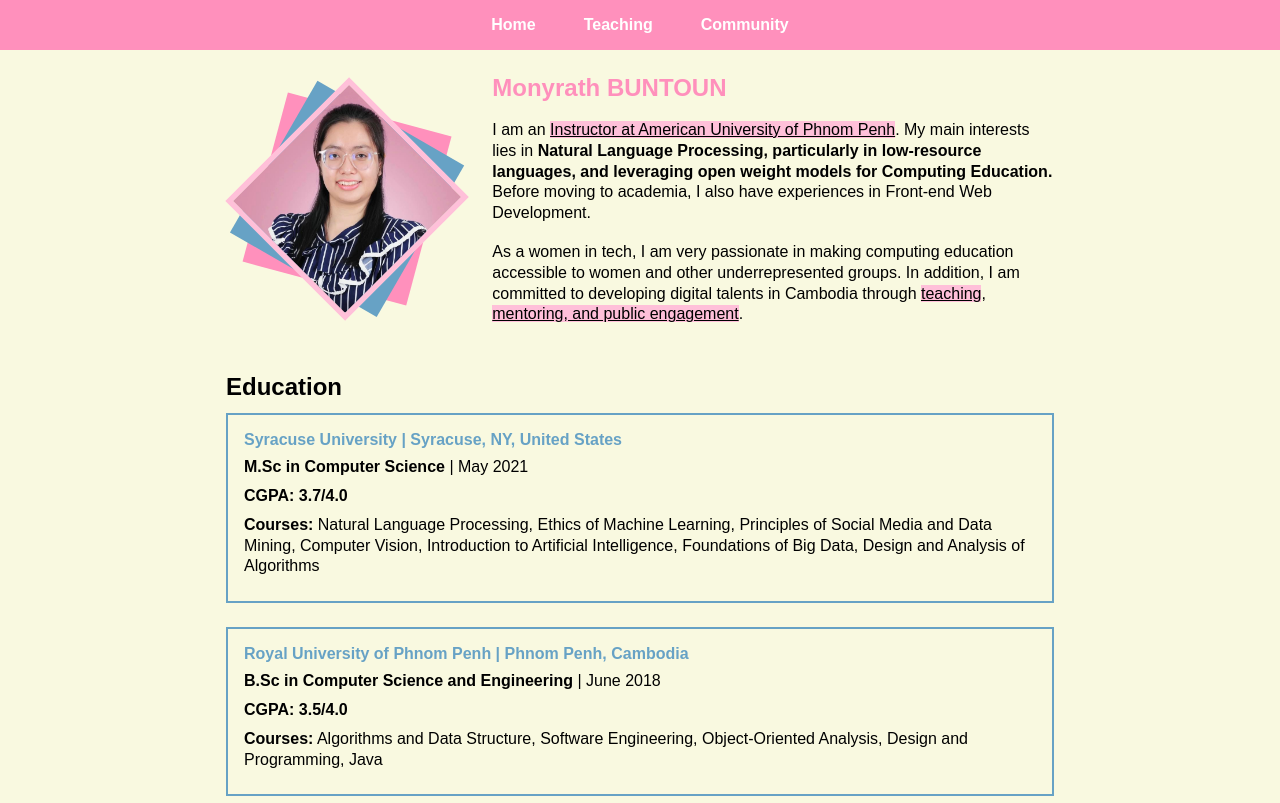
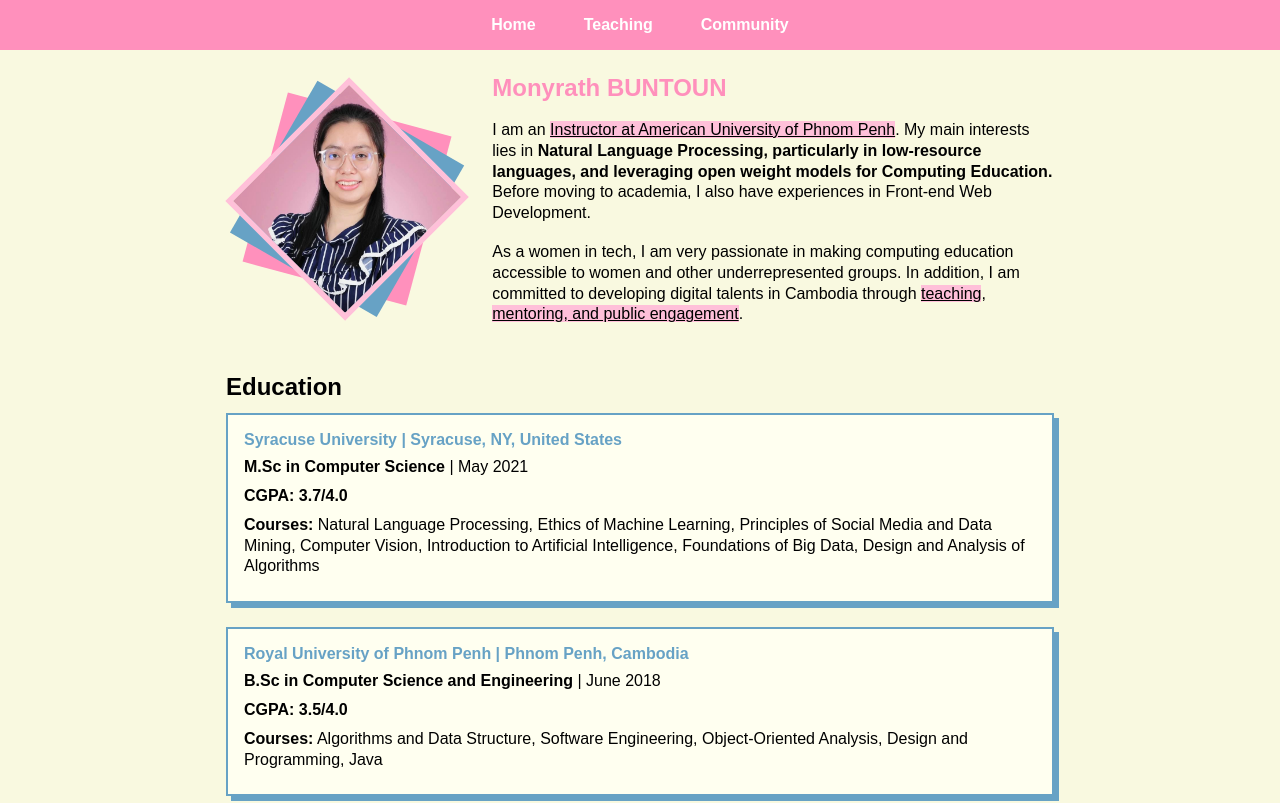
Before and after one commit to mbuntoun/mbuntoun.github.io, a React (Vite) app: page / in a window 1280 px wide. Shown: the top 803 px of the page. Built offline with nearby package versions, Linux system fonts and the light colour scheme; a web font is replaced by a local one.

Commit message:
minor style adjustments

```diff
--- a/src/styles/_variables.css
+++ b/src/styles/_variables.css
@@ -4,6 +4,7 @@
     --color-light-blue: #8ACDD7;
     --color-light-pink: #FFC0D9;
     --color-dark-blue: #67A2C5;
+    --color-ivory: #FFFFF0;
 
     --text-nav: "Stack Sans Headline", sans-serif;
     --text-body: "Mozilla Text", sans-serif;
--- a/src/styles/index.css
+++ b/src/styles/index.css
@@ -151,6 +151,8 @@ hr {
         margin-bottom: 24px;
         padding: 16px;
         border: 2px solid var(--color-dark-blue);
+        box-shadow: 5px 5px var(--color-dark-blue);
+        background-color: var(--color-ivory);
 
         &:last-child {
             margin-bottom: 0;;
@@ -181,7 +183,8 @@ hr {
     }
 
     ul {
-        background-color: #FFEBD3;
+        background-color: var(--color-ivory);
+        box-shadow: 2px 2px 5px 5px var(--color-light-pink);
         padding: var(--global-padding);
         text-align: justify;
         p:first-child {
@@ -204,6 +207,8 @@ hr {
 
     ul {
         border: 2px solid var(--color-nav-bg);
+        box-shadow: 5px 5px var(--color-nav-bg);
+        background-color: var(--color-ivory);
         padding: var(--global-padding);
         text-align: justify;
     }
```
